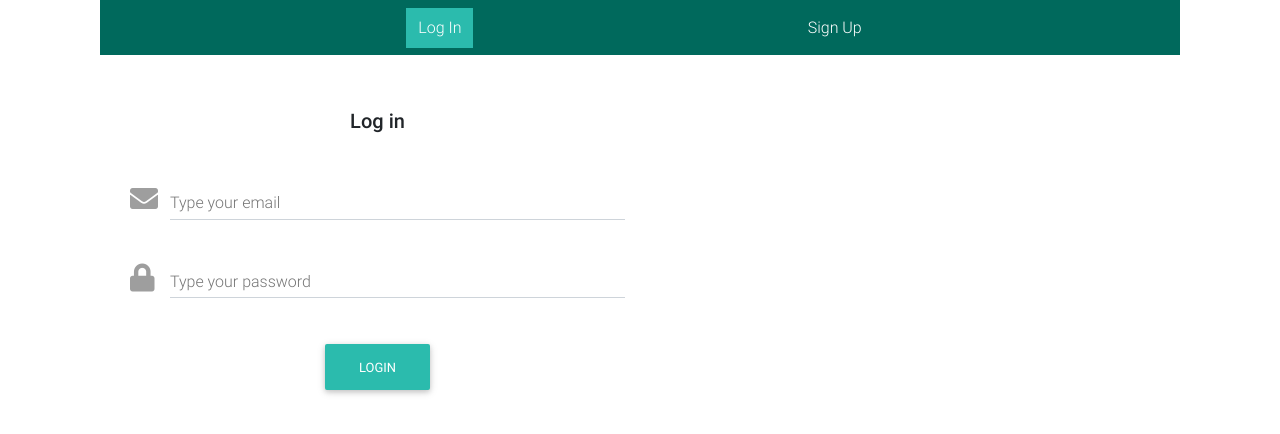
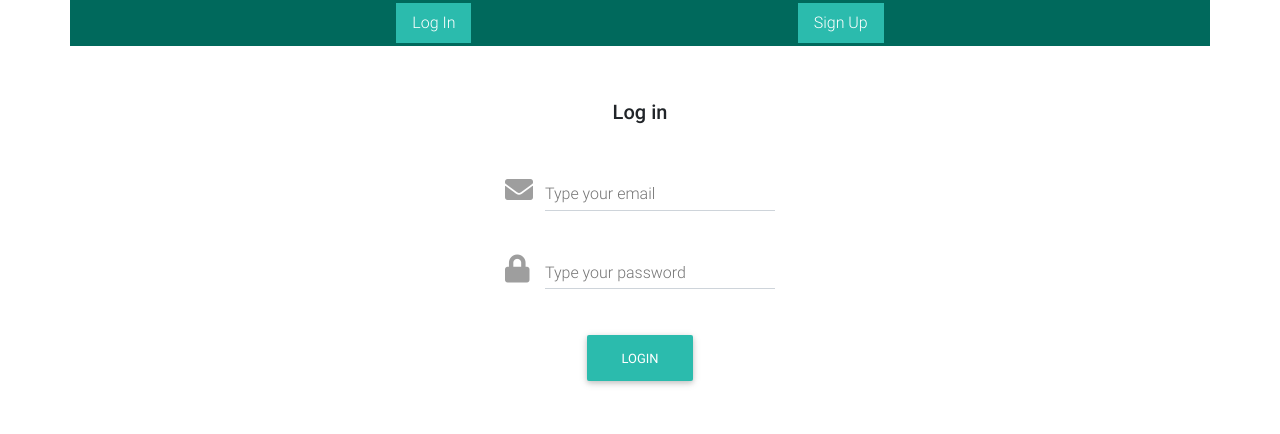
Before and after one commit to Solang3/wp-login, a React (Create React App) app: page / in a window 1280 px wide. Shown: the top 434 px of the page. Built offline with nearby package versions, Linux system fonts and the light colour scheme.

Commit message:
A0007 - General layout and styles

```diff
--- a/src/assets/scss/_custom-styles.scss
+++ b/src/assets/scss/_custom-styles.scss
@@ -3,12 +3,10 @@
     .tab-list {
         background-color: $default-color-dark;
         justify-content: space-evenly;
+        margin: 0 -15px;
+        padding: 3px 0;
       }
       .tab-list-item {
-        display: inline-block;
-        list-style: none;
-        margin-bottom: -1px;
-        padding: 0.5rem 0.75rem;
         background-color: $default-color-dark;
         color: $white;
         &.active {
@@ -17,5 +15,6 @@
       }
     .formContainer {
         padding-top: 30px;
+        max-width: 300px;
     }
 }
--- a/src/components/MyTab.js
+++ b/src/components/MyTab.js
@@ -1,4 +1,5 @@
 import React, { Component } from 'react';
+import { MDBNavLink } from "mdbreact";
 import PropTypes from 'prop-types';
 
 class MyTab extends Component {
@@ -29,12 +30,9 @@ class MyTab extends Component {
     }
 
     return (
-      <span
-        className={className}
-        onClick={onClick}
-      >
+      <MDBNavLink to="#!" className={className} onClick={onClick}>
         {label}
-      </span>
+      </MDBNavLink>
     );
   }
 }
--- a/src/components/MyTabs.js
+++ b/src/components/MyTabs.js
@@ -1,6 +1,6 @@
 import React, { Component } from 'react';
 import PropTypes from 'prop-types';
-import { MDBNav, MDBNavLink, MDBContainer, MDBRow, MDBCol } from "mdbreact";
+import { MDBNav, MDBContainer } from "mdbreact";
 import MyTab from './MyTab';
 
 class MyTabs extends Component {
@@ -32,21 +32,17 @@ class MyTabs extends Component {
     } = this;
 
     return (
-      <MDBContainer>
-        <MDBRow>
-          <MDBCol size="12">
+      <div>
         <MDBNav className="tab-list">
           {children.map((child) => {
             const { label } = child.props;
             return (
-                    <MDBNavLink active to="#!" className="tab">
                 <MyTab
                   activeTab={activeTab}
                   key={label}
                   label={label}
                   onClick={onClickTabItem}
                 />
-                    </MDBNavLink>
               );
             })}
         </MDBNav>
@@ -56,9 +52,7 @@ class MyTabs extends Component {
             return child.props.children;
           })}
         </MDBContainer>
-          </MDBCol>
-        </MDBRow>
-      </MDBContainer>
+      </div>
     );
   }
 }
--- a/src/components/login.js
+++ b/src/components/login.js
@@ -5,7 +5,7 @@ const LogInForm = () => {
   return (
     <MDBContainer className="formContainer">
       <MDBRow>
-        <MDBCol md="6">
+        <MDBCol>
           <form>
             <p className="h5 text-center py-4">Log in</p>
             <div className="grey-text">
--- a/src/components/signup.js
+++ b/src/components/signup.js
@@ -5,7 +5,7 @@ const SignUpForm = () => {
   return (
     <MDBContainer className="formContainer">
       <MDBRow>
-        <MDBCol md="6">
+        <MDBCol>
           <form>
             <p className="h5 text-center py-4">Sign up</p>
             <div className="grey-text">
```
Lines whose indentation alone changed are shown as unchanged.
